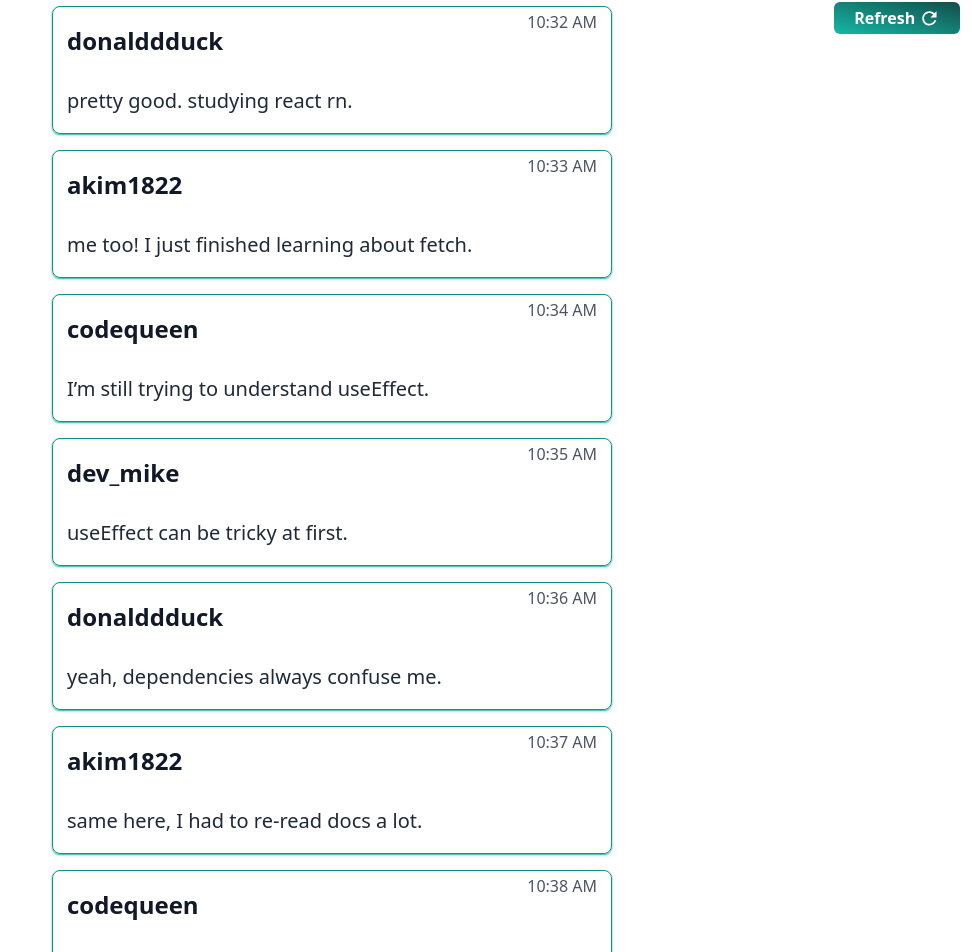
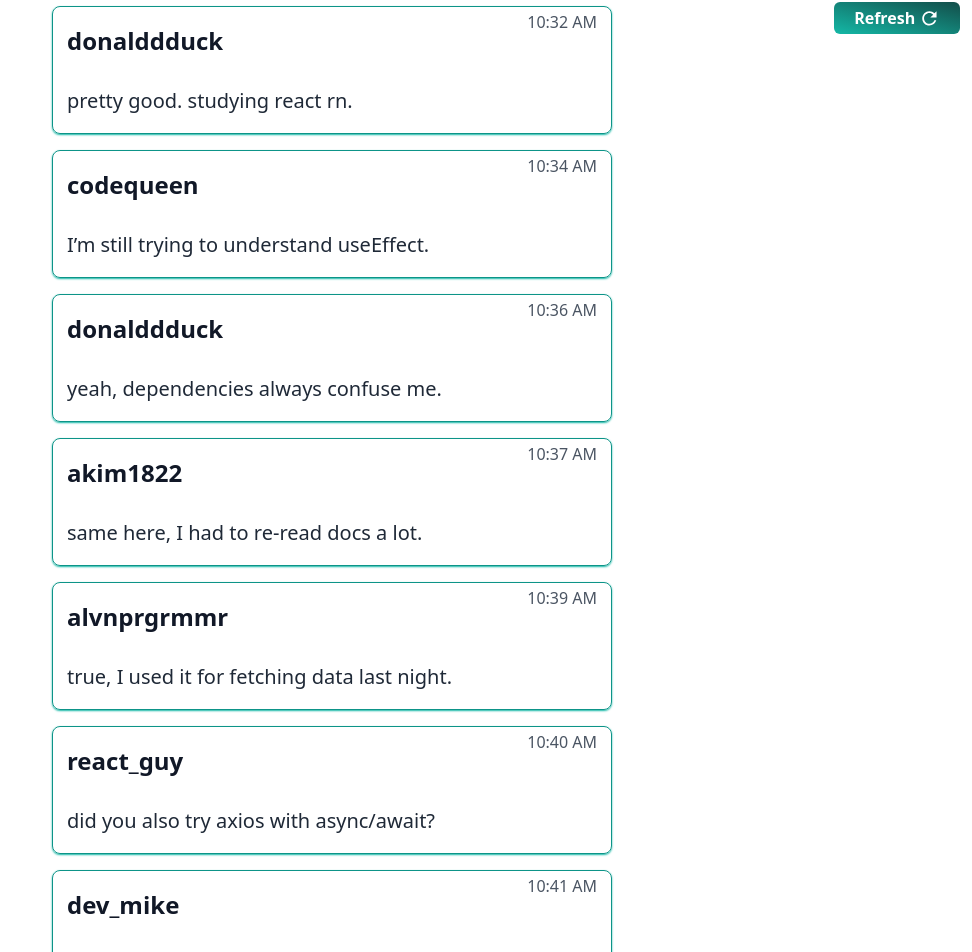
Before and after one commit to Theoneandonlyajcool/Messenger, a React (Vite) app: page / in a window 1280 px wide. Shown: the part 10-962 px from the top of the page, without its empty margins (308-1280 px from the left). Built offline with nearby package versions, Linux system fonts and the light colour scheme; data requests are answered from the project's data file.

Commit message:
Finishing Touches

```diff
--- a/db.json
+++ b/db.json
@@ -7,22 +7,10 @@
       "id": "bfce"
     },
     {
-      "username": "akim1822",
-      "message": "me too! I just finished learning about fetch.",
-      "time": "10:33 AM",
-      "id": "19c8"
-    },
-    {
       "username": "codequeen",
       "message": "I’m still trying to understand useEffect.",
       "time": "10:34 AM",
       "id": "8f12"
-    },
-    {
-      "username": "dev_mike",
-      "message": "useEffect can be tricky at first.",
-      "time": "10:35 AM",
-      "id": "4a92"
     },
     {
       "username": "donalddduck",
@@ -35,12 +23,6 @@
       "message": "same here, I had to re-read docs a lot.",
       "time": "10:37 AM",
       "id": "2c3e"
-    },
-    {
-      "username": "codequeen",
-      "message": "once it clicks, it really helps though.",
-      "time": "10:38 AM",
-      "id": "bb5d"
     },
     {
       "username": "alvnprgrmmr",
@@ -71,12 +53,6 @@
       "message": "nice, it works great with try/catch blocks.",
       "time": "10:43 AM",
       "id": "78b2"
-    },
-    {
-      "username": "codequeen",
-      "message": "let’s all build a mini project to practice?",
-      "time": "10:44 AM",
-      "id": "4e1f"
     }
   ]
 }
--- a/src/App.jsx
+++ b/src/App.jsx
@@ -40,12 +40,12 @@ const App = () => {
 
     // SetTime(time);
     time > "12:00" ? SetTime(`${time} PM`) : SetTime(`${time} AM`);
-    // console.log(time > "12:00" ? "pm" : "Am");
+    console.log(time > "12:00" ? "pm" : "Am");
   };
 
   useEffect(() => {
     Fetch_api();
-    GetTime();
+    // GetTime();
   }, []);
 
   const mapped = cardData.map((ele, idx) => {
@@ -83,9 +83,10 @@ const App = () => {
             action="
       submit"
             className="my-8 flex gap-4  items-center flex-col"
-            onSubmit={(e) => {
+            onSubmit={async (e) => {
               e.preventDefault();
-              fetch(Baseurl, {
+              await GetTime();
+              await fetch(Baseurl, {
                 method: "POST",
                 headers: { "Content-Type": "application/json" },
                 body: JSON.stringify({
--- a/src/Components/Card.jsx
+++ b/src/Components/Card.jsx
@@ -21,7 +21,7 @@ const Card = ({ Data, Card_Refresh }) => {
           <button
             className="absolute bg-gradient-to-tr from-red-600 text-white font-bold px-4 rounded-lg py-1 to-red-900 right-0 bottom-4 flex items-center gap-1"
             onClick={async () => {
-              Delete_Api(Data.id);
+              await Delete_Api(Data.id);
               Card_Refresh();
             }}
           >
--- a/src/Services/Fetch_Calls.js
+++ b/src/Services/Fetch_Calls.js
@@ -4,6 +4,6 @@ export const Fetch_Api_Data = () => {
   fetch(Baseurl, { method: "GET" });
 };
 
-export const Delete_Api = (CardId) => {
-  fetch(`http://localhost:5000/messages/${CardId}`, { method: "DELETE" });
+export const Delete_Api = async (CardId) => {
+  await fetch(`http://localhost:5000/messages/${CardId}`, { method: "DELETE" });
 };
```
